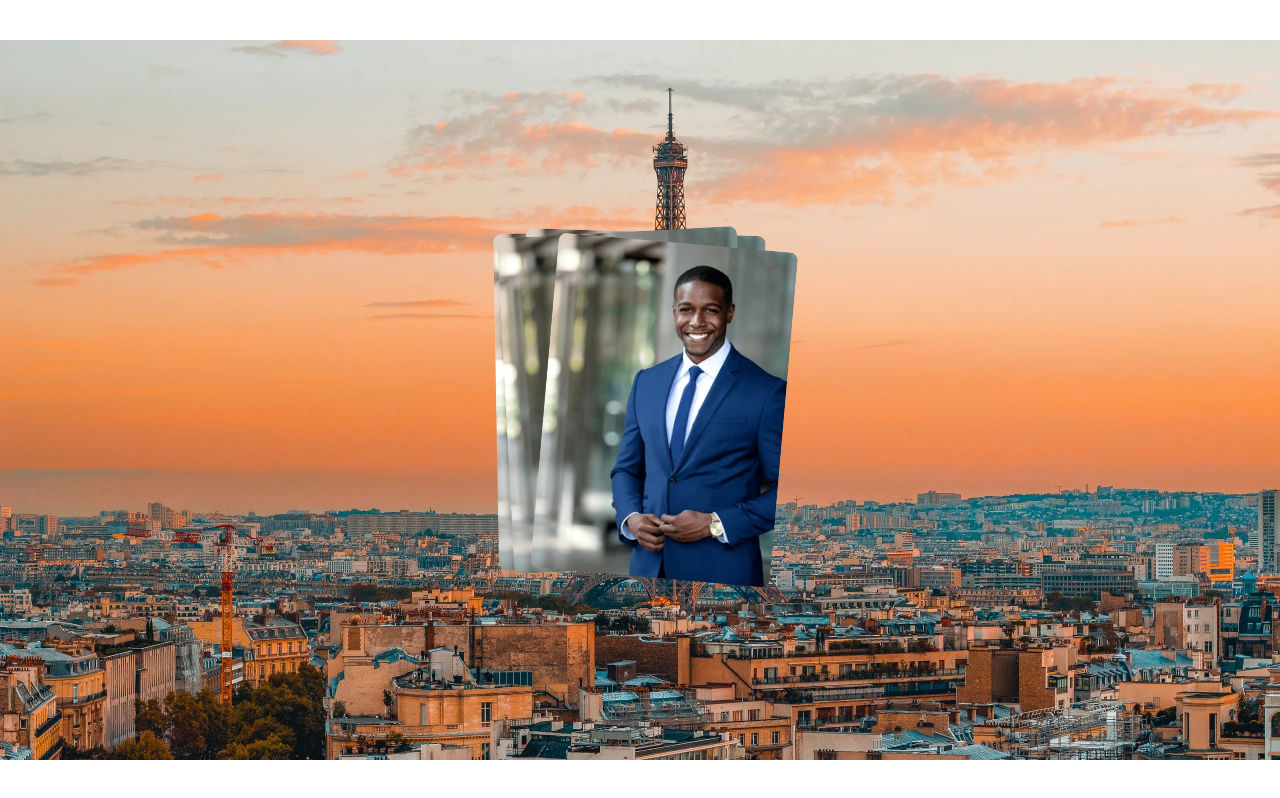
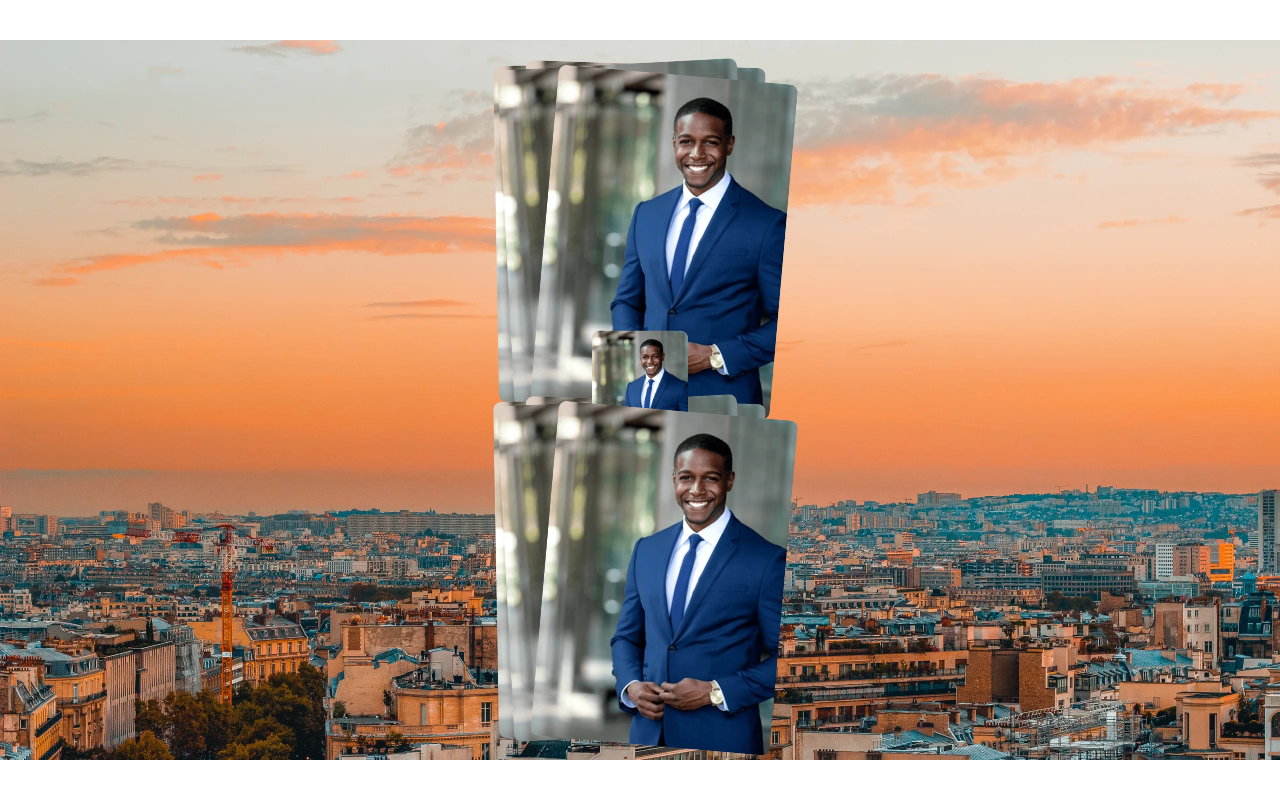
Before and after one commit to reshav1234/tindin, a React (Vite) app in the folder client/: page / in a window 1280 px wide. Built offline with nearby package versions, Linux system fonts and the light colour scheme.

Commit message:
card stacked

```diff
--- a/client/package.json
+++ b/client/package.json
@@ -10,6 +10,8 @@
     "preview": "vite preview"
   },
   "dependencies": {
+    "@fortawesome/fontawesome-svg-core": "^6.5.2",
+    "@fortawesome/react-fontawesome": "^0.2.0",
     "axios": "^1.6.7",
     "react": "^18.2.0",
     "react-dom": "^18.2.0",
--- a/client/src/App.jsx
+++ b/client/src/App.jsx
@@ -1,11 +1,9 @@
-//import Register from "./Components/Register"
-import Register from "./Components/Register"
-//import UserProfile from "./Components/UserProfile/UserProfile"
+import UserProfile from "./Components/UserProfile/UserProfile.jsx"
 
 const App = () => {
   return (
     <>
-      <Register />
+      <UserProfile />
 
     </>
   )
--- a/client/src/Components/UserProfile/UserProfile.css
+++ b/client/src/Components/UserProfile/UserProfile.css
@@ -87,3 +87,24 @@ body{
 .hero-group:hover .small-card:nth-child(7) {
   transform:translate(-280%, 140%) rotate(-15deg);
 }
+
+.buttons{
+  margin:8mvin;
+  display:flex;
+  justify-content:space-around;
+  padding: 0vmin 4vmin;
+}
+
+.buttons button{
+  font-size: 2.5vmin;
+  border: 0.4vmin solid rgb(200, 200, 200);
+  border-radius: 100%;
+  color: white;
+  background-color: transparent;
+  height: 7vmin;
+  width: 7vmin;
+  display: grid;
+  place-items: center;
+  cursor: pointer;
+
+}
--- a/client/src/Components/UserProfile/UserProfile.jsx
+++ b/client/src/Components/UserProfile/UserProfile.jsx
@@ -1,43 +1,96 @@
+
+import image_01 from "../../Assets/business.webp"
+
+
 import './UserProfile.css'
-
 const UserProfile = () => {
 
+  const cardGroupData = [
+    {
+      id: 1,
+      imageURL: [
+        {
+          imageURL: image_01
+        },
+        {
+          imageURL: image_01
+        },
+        {
+          imageURL: image_01
+        },
+        {
+          imageURL: image_01
+        },
+        {
+          imageURL: image_01
+        },
+        {
+          imageURL: image_01
+        },
+        {
+          imageURL: image_01
+        },
+        {
+          imageURL: image_01
+        }
+      ]
+    },
+    {
+      id: 2,
+      imageURL: [
+        {
+          imageURL: image_01
+        },
+        {
+          imageURL: image_01
+        },
+        {
+          imageURL: image_01
+        },
+        {
+          imageURL: image_01
+        },
+        {
+          imageURL: image_01
+        },
+        {
+          imageURL: image_01
+        },
+        {
+          imageURL: image_01
+        },
+        {
+          imageURL: image_01
+        }
+      ]
+    },
+
+
+  ]
+
+  const imageStyle = {
+    width: '100%',
+    height: '100%',
+    objectFit: 'cover',
+    borderRadius: '1vmin',
+    overflow: 'hidden'
+  }
 
   return (
     <>
-      <div className="hero-group">
-
-        <div className="small-card card">
-
-        </div>
-        <div className="big-card card">
-
-        </div>
-
-
-        <div className="small-card card">
-
-        </div>
-        <div className="big-card card">
-
-        </div>
-
-        <div className="small-card card">
-        </div>
-        <div className="big-card card">
-        </div>
-
-        <div className="small-card card">
-
-        </div>
-        <div className="big-card card">
-
-        </div>
+      <div className="card-group">
+        {cardGroupData.map((cardGroup, index) => (
+          <div key={index} className="hero-group">
+            {Array.isArray(cardGroup.imageURL) && cardGroup.imageURL.map((image, imageIndex) => (
+              <div key={imageIndex} className={imageIndex % 2 == 0 ? 'small-card card' : 'big-card card'}>
+                <img src={image.imageURL} style={imageStyle} alt={`Image ${index}${imageIndex}`} />
+              </div>
+            ))}
+          </div>
+        ))}
       </div>
-
-
     </>
   )
 }
 
-export default UserProfile;
+export default UserProfile
```
Also changed, not shown: 1 other file (tests, documents, lock files or other folders).
